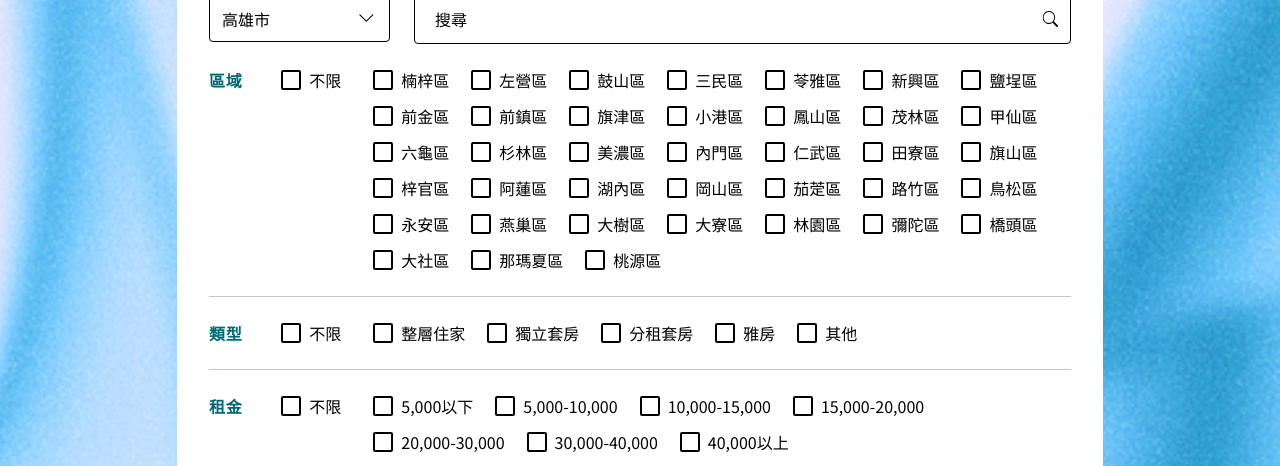
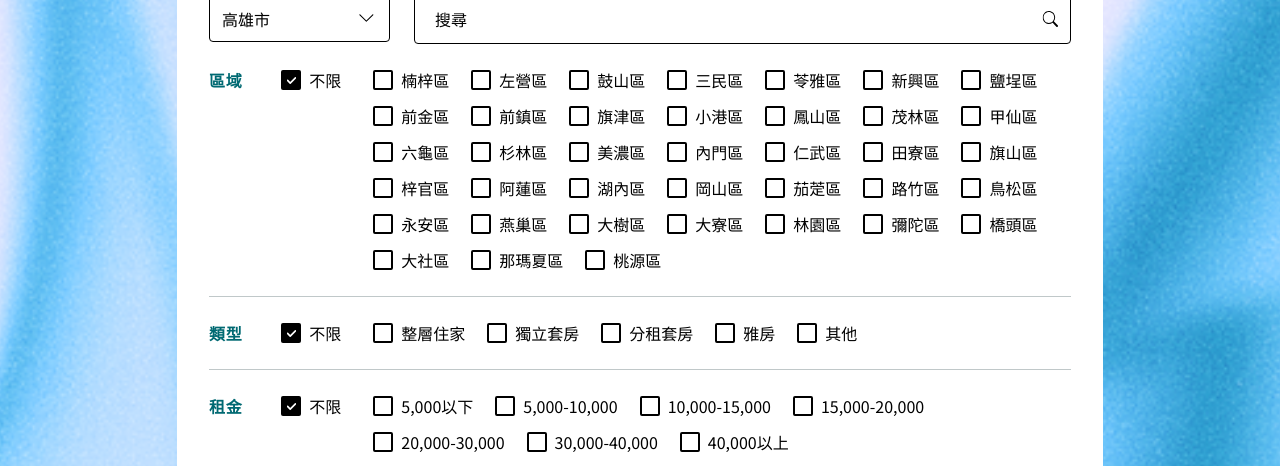
Before and after one commit to Eshiunm/Rocket_HowOh, a React (Vite) app: page / in a window 1280 px wide. Shown: the part 310-776 px from the top of the page. Built offline with nearby package versions, Linux system fonts and the light colour scheme; a web font is replaced by a local one.

Commit message:
feat: change no limit checkboxes status

```diff
--- a/src/Pages/HomePage.tsx
+++ b/src/Pages/HomePage.tsx
@@ -1,4 +1,4 @@
-import { useState } from "react";
+import { useState, useRef } from "react";
 import { useForm } from "react-hook-form";
 import dropdownIcon from "../assets/imgs/icons/dropdownIcon.svg";
 import searchIcon from "../assets/imgs/icons/searchIcon.svg";
@@ -7,8 +7,22 @@ import houseTypes from "../constants/houseTypes";
 import rentRange from "../constants/rentRange";
 
 function HomePage() {
-  const [isInputFocused, setIsInputFocused] = useState(false);
+  const [isSearchInputFocused, setIsSearchInputFocused] = useState(false);
+  const regionNoLimitInputRef = useRef(null);
+  const houseTypeNoLimitInputRef = useRef(null);
+  const rentNoLimitInputRef = useRef(null);
   const { handleSubmit } = useForm();
+
+  const handleRegionNoLimitChangeStatus = e => {
+    regionNoLimitInputRef.current.checked = false;
+  };
+  const handleHouseTypeNoLimitChangeStatus = e => {
+    houseTypeNoLimitInputRef.current.checked = false;
+  };
+  const handleRentNoLimitChangeStatus = e => {
+    rentNoLimitInputRef.current.checked = false;
+  };
+
 
   const onSubmit = data => {
     console.log(data);
@@ -32,7 +46,7 @@ function HomePage() {
               onSubmit={handleSubmit(onSubmit)}
               className="bg-white rounded-[20px] p-8"
             >
-              {/* form header */}
+              {/* drowdown & search */}
               <div className="flex gap-6 mb-6">
                 {/* dropdown component */}
                 <div className="relative w-60">
@@ -56,7 +70,7 @@ function HomePage() {
                 <div
                   tabIndex={0}
                   className={`relative flex w-full border p-3  rounded-[4px] ${
-                    isInputFocused ? "border-Brand-30 " : "border-black"
+                    isSearchInputFocused ? "border-Brand-30 " : "border-black"
                   }`}
                 >
                   <input
@@ -64,8 +78,8 @@ function HomePage() {
                     id="floating_outlined"
                     className="block w-full p-0 pl-1 text-black bg-transparent border-none appearance-none focus:ring-0 peer"
                     placeholder=""
-                    onFocus={() => setIsInputFocused(true)}
-                    onBlur={() => setIsInputFocused(false)}
+                    onFocus={() => setIsSearchInputFocused(true)}
+                    onBlur={() => setIsSearchInputFocused(false)}
                   />
                   <label
                     htmlFor="floating_outlined"
@@ -77,7 +91,7 @@ function HomePage() {
                 </div>
               </div>
 
-              {/* filter form body */}
+              {/* filter */}
               <div>
                 <ul>
                   {/* 區域篩選 */}
@@ -92,6 +106,8 @@ function HomePage() {
                           type="checkbox"
                           name="regionNoLimit"
                           id="regionNoLimit"
+                          checked
+                          ref={regionNoLimitInputRef}
                         />
                         <label
                           htmlFor="regionNoLimit"
@@ -112,6 +128,7 @@ function HomePage() {
                                 type="checkbox"
                                 name={item}
                                 id={item}
+                                onChange={handleRegionNoLimitChangeStatus}
                               />
                               <label
                                 htmlFor={item}
@@ -128,17 +145,17 @@ function HomePage() {
                   {/* 類型篩選 */}
                   <li className="border-b border-Neutral-80 pb-6 mb-6">
                     <div className="flex">
-                      {/* 篩選區域 */}
                       <h3 className="whitespace-nowrap text-sans-b-body1 text-Brand-40 pr-[15px] mr-6 ">
                         類型
                       </h3>
-                      {/* 篩選類型 */}
                       <div className="whitespace-nowrap self-start flex items-center cursor-pointer mr-8">
                         <input
                           className="w-5 h-5 text-black focus:ring-transparent rounded-sm border-2 border-black cursor-pointer"
                           type="checkbox"
                           name="typeNoLimit"
                           id="typeNoLimit"
+                          checked
+                          ref={houseTypeNoLimitInputRef}
                         />
                         <label
                           htmlFor="typeNoLimit"
@@ -147,7 +164,6 @@ function HomePage() {
                           不限
                         </label>
                       </div>
-                      {/* 篩選租金 */}
                       <div className="flex gap-x-[22px] gap-y-3 flex-wrap ">
                         {houseTypes.map((item, index) => {
                           return (
@@ -160,6 +176,7 @@ function HomePage() {
                                 type="checkbox"
                                 name={item}
                                 id={item}
+                                onChange={handleHouseTypeNoLimitChangeStatus}
                               />
                               <label
                                 htmlFor={item}
@@ -183,8 +200,10 @@ function HomePage() {
                         <input
                           className="w-5 h-5 text-black focus:ring-transparent rounded-sm border-2 border-black cursor-pointer"
                           type="checkbox"
-                          name="regionNoLimit"
+                          name="rentNoLimit"
                           id="rentNoLimit"
+                          checked
+                          ref={rentNoLimitInputRef}
                         />
                         <label
                           htmlFor="rentNoLimit"
@@ -205,6 +224,7 @@ function HomePage() {
                                 type="checkbox"
                                 name={item.content}
                                 id={item.content}
+                                onChange={handleRentNoLimitChangeStatus}
                               />
                               <label
                                 htmlFor={item.content}
```
